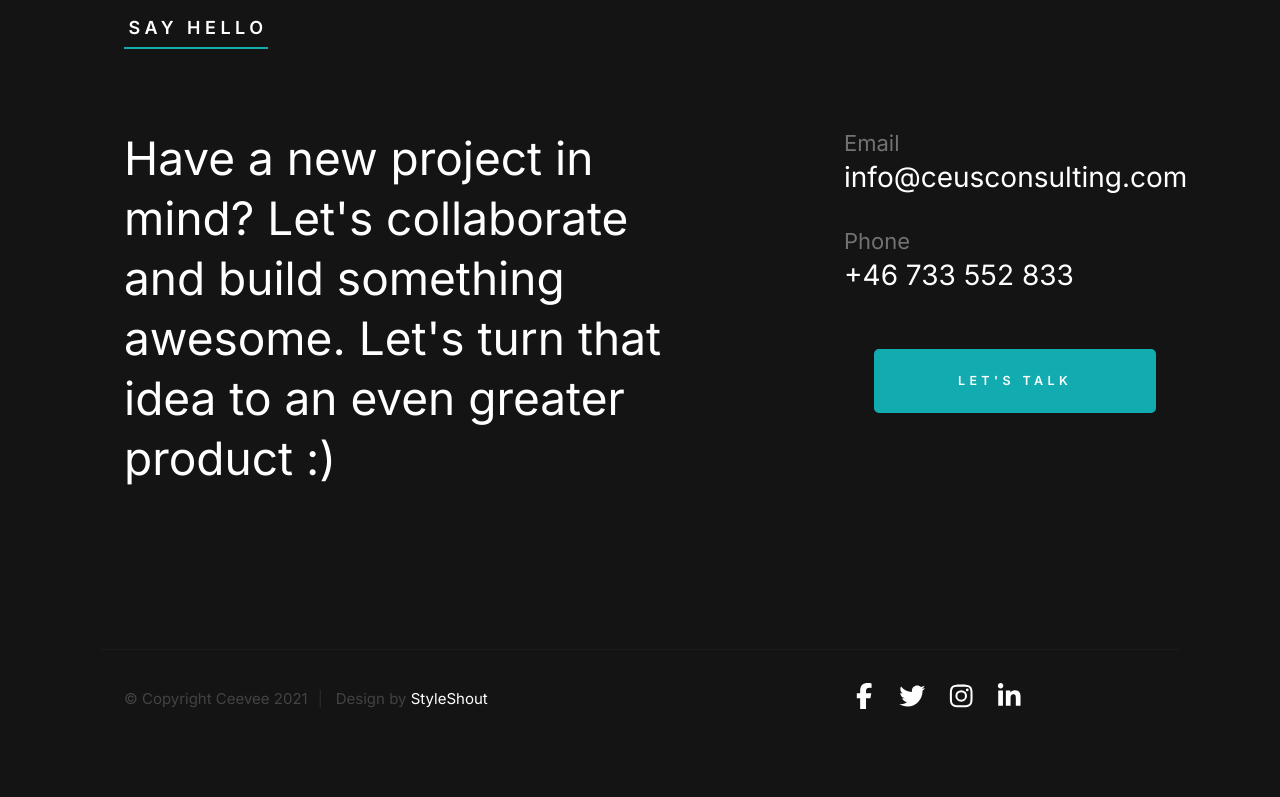
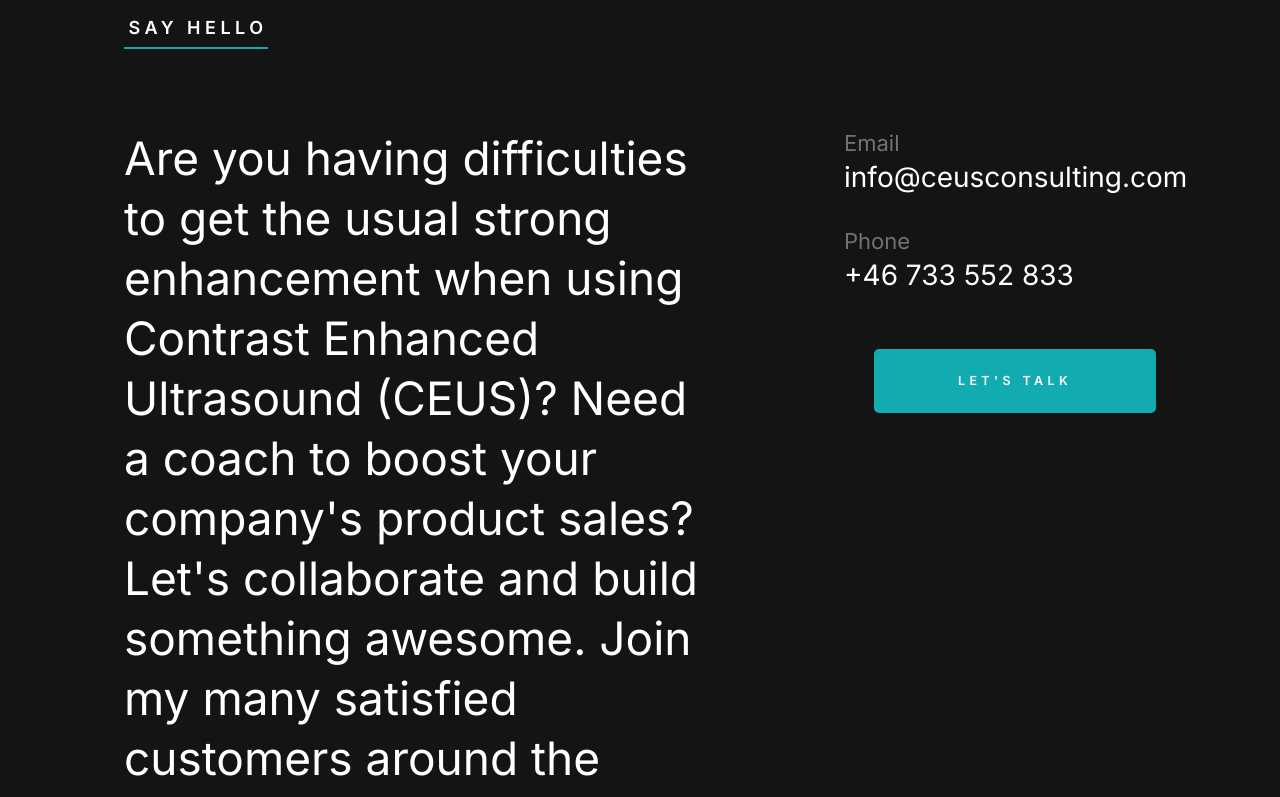
Before and after one commit to xdpapi60/blog.ceusconsulting.com, a plain HTML site: page index.html in a window 1280 px wide. Shown: the part 6420-7217 px from the top of the page. Drawn offline with Linux system fonts and the light colour scheme.

Commit message:
final sentence

```diff
--- a/index.html
+++ b/index.html
@@ -635,8 +635,10 @@
             <div class="column large-7 medium-12">
 
                 <h4 class="huge-text">
-                Have a new project in mind? Let's collaborate and build something awesome.
-                Let's turn that idea to an even greater product :)
+                Are you having difficulties to get the usual strong enhancement when
+                using Contrast Enhanced Ultrasound (CEUS)? Need a coach to boost your company's
+                product sales? Let's collaborate and build something awesome.
+                Join my many satisfied customers around the world! :)
                 </h4>
 
             </div>
@@ -684,7 +686,6 @@
                 <ul class="s-footer__social">
                     <li><a href="#0"><i class="fab fa-facebook-f" aria-hidden="true"></i></a></li>
                     <li><a href="#0"><i class="fab fa-twitter" aria-hidden="true"></i></a></li>
-                    <li><a href="#0"><i class="fab fa-instagram" aria-hidden="true"></i></a></li>
                     <li><a href="#0"><i class="fab fa-linkedin-in" aria-hidden="true"></i></a></li>
                 </ul>
             </div>
```
